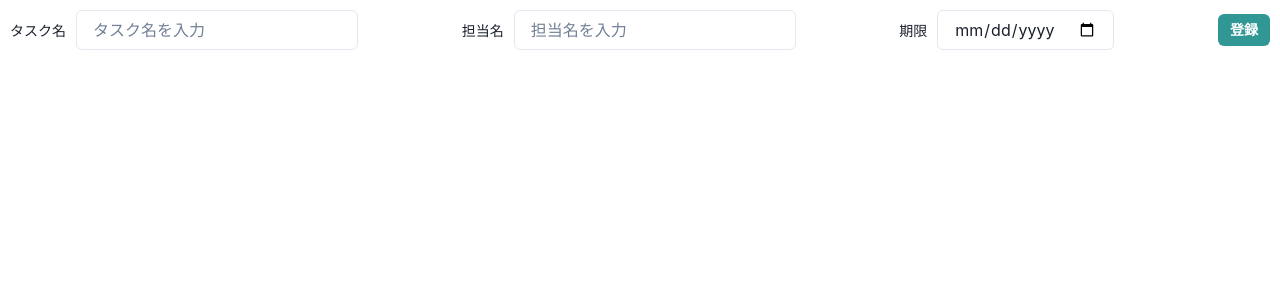
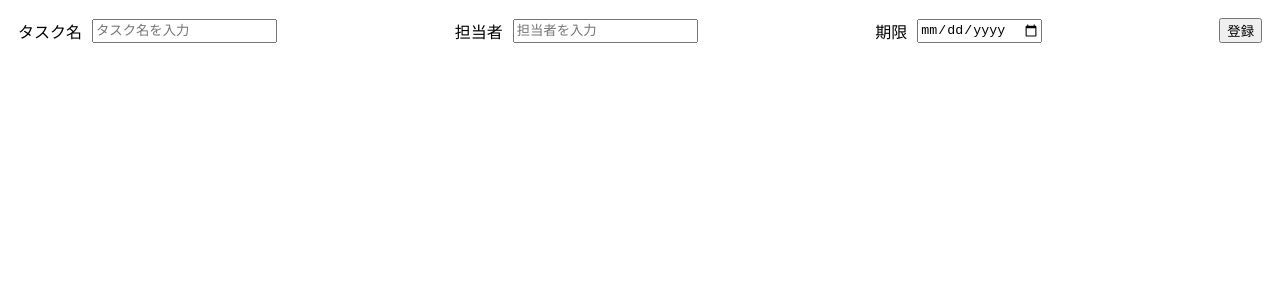
Before and after one commit to Omi354/todo-app-react, a React (Vite) app: page / in a window 1280 px wide. Shown: the top 300 px of the page. Built offline with nearby package versions, Linux system fonts and the light colour scheme.

Commit message:
チャクラUIでのコンポーネント定義を消去し、コンポーネントを自身で定義する形に変更しました

```diff
--- a/src/App.css
+++ b/src/App.css
@@ -5,3 +5,15 @@ body {
 .container {
   padding: 10px;
 }
+
+.input {
+  display: flex;
+  gap: 10px;
+}
+
+.inputTaskArea {
+  display: flex;
+  align-items: center;
+  justify-content: space-between;
+  gap: 10px;
+}
--- a/src/App.tsx
+++ b/src/App.tsx
@@ -1,31 +1,72 @@
+import { useId } from "react";
 import "./App.css";
-import { ChakraProvider, Button, Flex, Input, Text } from "@chakra-ui/react";
+
+type TextInputProps = {
+  label: string;
+  // Qiitaネタ => undefinedとnullの違い
+  placeholder: string | undefined;
+  inputType: string;
+};
+
+const TextInput: React.FC<TextInputProps> = ({
+  label,
+  placeholder,
+  inputType,
+}) => {
+  // Qiitaネタ => idを使いたいときの設定
+  const id = useId();
+  return (
+    <div className="input">
+      <label htmlFor={id} className="input_label">
+        {label}
+      </label>
+      <input id={id} type={inputType} placeholder={placeholder} />
+    </div>
+  );
+};
+
+// const RegisterBtn: React.FC = (onRegisterBtnClick) => {
+//   return (
+//     <div className="registerBtn">
+//       <button onClick={onRegisterBtnClick}>登録</button>
+//     </div>
+//   );
+// };
+
+const RegisterBtn: React.FC = () => {
+  return (
+    <div className="registerBtn">
+      <button>登録</button>
+    </div>
+  );
+};
+
+const InputTaskArea: React.FC = () => {
+  // const handleRegisterBtnClick = () => {
+  //   console.log(`InputTaskAreaで定義した関数`)
+  // }
+
+  return (
+    <div className="inputTaskArea">
+      <TextInput
+        label="タスク名"
+        placeholder="タスク名を入力"
+        inputType="text"
+      />
+
+      <TextInput label="担当者" placeholder="担当者を入力" inputType="text" />
+      <TextInput label="期限" placeholder="" inputType="date" />
+      <RegisterBtn />
+      {/* <RegisterBtn onRegisterBtnClick={handleRegisterBtnClick} /> */}
+    </div>
+  );
+};
 
 function App() {
-  const handleClick = () => {};
-
   return (
-    <ChakraProvider>
-      <div className="container">
-        <Flex justify={"space-between"} gap={"10px"} align={"center"}>
-          <Flex gap={"10px"} align={"center"}>
-            <Text fontSize="sm">タスク名</Text>
-            <Input type="text" placeholder="タスク名を入力" />
-          </Flex>
-          <Flex gap={"10px"} align={"center"}>
-            <Text fontSize="sm">担当名</Text>
-            <Input type="text" placeholder="担当名を入力" />
-          </Flex>
-          <Flex gap={"10px"} align={"center"}>
-            <Text fontSize="sm">期限</Text>
-            <Input type="date" />
-          </Flex>
-          <Button colorScheme="teal" size="sm" onClick={handleClick}>
-            登録
-          </Button>
-        </Flex>
-      </div>
-    </ChakraProvider>
+    <div className="container">
+      <InputTaskArea />
+    </div>
   );
 }
 
```
